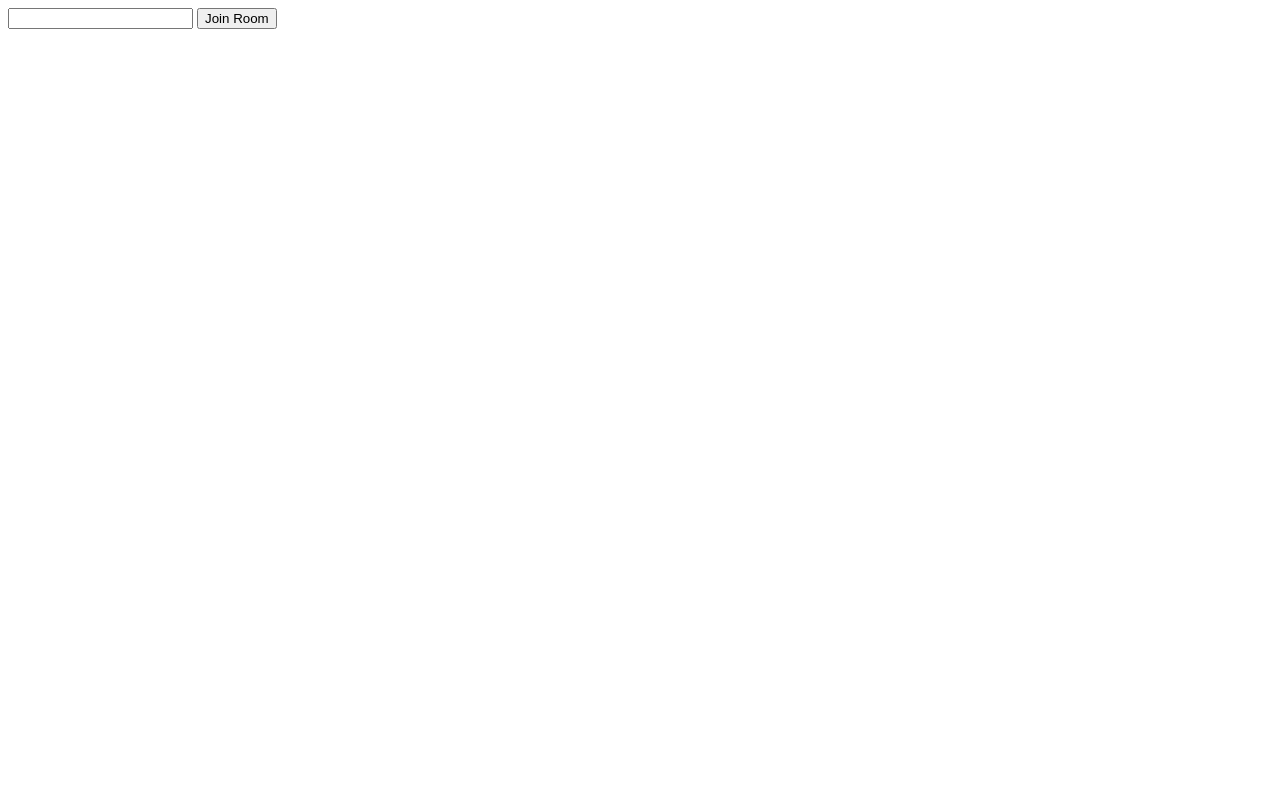
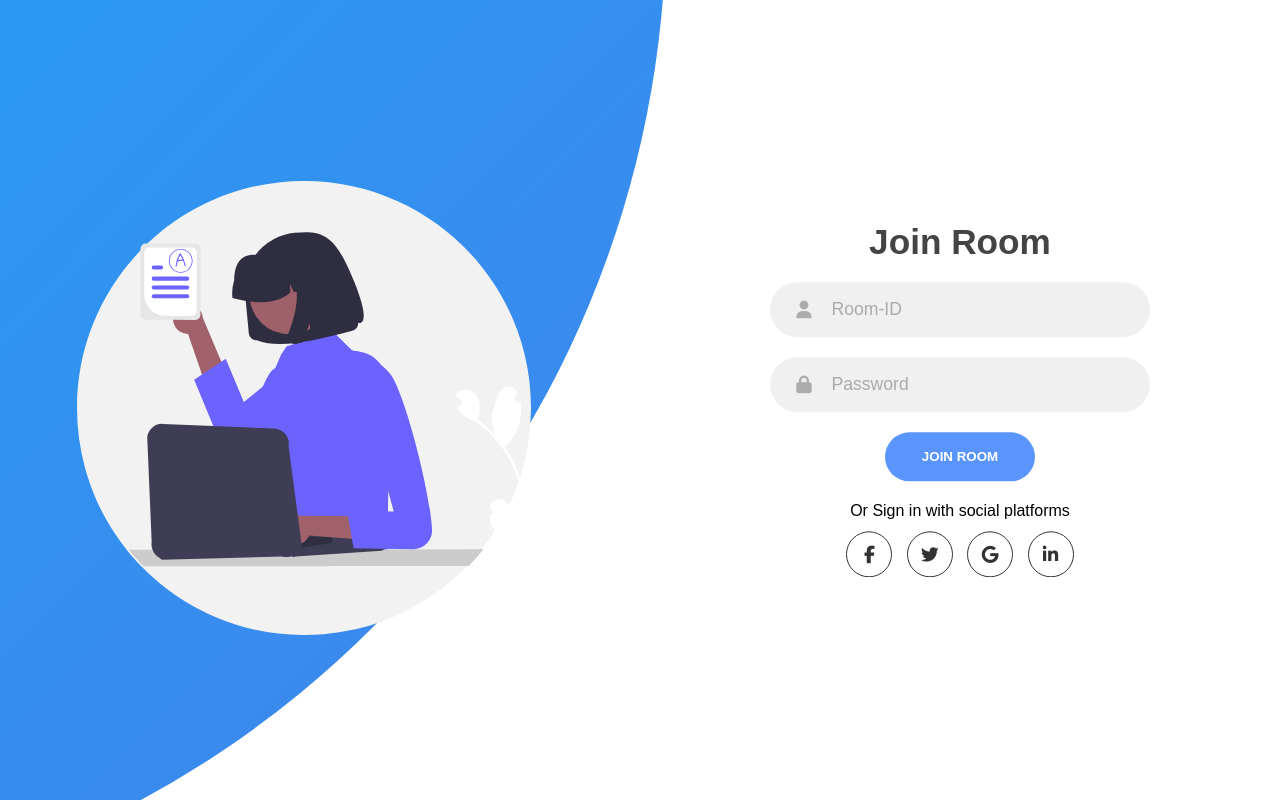
Before and after one commit to jayanthpotluri/GoLiveCode, a website: page index.html in a window 1280 px wide. Drawn offline with Linux system fonts and the light colour scheme.

Commit message:
Updated by shankar

```diff
--- a/index.css
+++ b/index.css
@@ -0,0 +1,282 @@
+#side{
+    font-family:Verdana, Geneva, Tahoma, sans-serif;
+    font-size: 20px;
+    position: absolute;
+    margin-left: 35%;
+    margin-top: -10%;
+}
+#side{
+    position: absolute;
+}
+#part1{
+    border: 2px solid black;
+    margin-top: 10vh;
+    margin-left: 20vw;
+    width: 60vw;
+    height: 80vh;
+}
+#part1 h1{
+    margin-left: 30%;
+}
+#part1 .marker1 .button1{
+    position: absolute;
+    margin-top: 3%;
+    margin-left: 22%;
+}
+#part1 .marker1 .button2{
+    position: absolute;
+    margin-top: 3%;
+   margin-left: 35%;
+}
+#part1 .marker2 .nav1{
+    position: absolute;
+    margin-top: 10%;
+    margin-left: 20%;
+}
+#part1 .marker2 .nav2{
+    position: absolute;
+    margin-top: 10%;
+    margin-left: 39%;
+}
+
+/*---------login page--------*/
+
+@import url("https://fonts.googleapis.com/css2?family=Poppins:wght@200;300;400;500;600;700;800&display=swap");
+
+* {
+  margin: 0;
+  padding: 0;
+  box-sizing: border-box;
+}
+
+body,
+input {
+  font-family: "Poppins", sans-serif;
+}
+
+.container {
+  position: relative;
+  width: 100%;
+  background-color: #fff;
+  min-height: 100vh;
+  overflow: hidden;
+}
+
+.forms-container {
+  position: absolute;
+  width: 100%;
+  height: 100%;
+  top: 0;
+  left: 0;
+}
+
+.signin-signup {
+  position: absolute;
+  top: 50%;
+  transform: translate(-50%, -50%);
+  left: 75%;
+  width: 50%;
+  transition: 1s 0.7s ease-in-out;
+  display: grid;
+  grid-template-columns: 1fr;
+  z-index: 5;
+}
+
+form {
+  display: flex;
+  align-items: center;
+  justify-content: center;
+  flex-direction: column;
+  padding: 0rem 5rem;
+  transition: all 0.2s 0.7s;
+  overflow: hidden;
+  grid-column: 1 / 2;
+  grid-row: 1 / 2;
+}
+
+form.sign-in-form {
+  z-index: 2;
+}
+
+.title {
+  font-size: 2.2rem;
+  color: #444;
+  margin-bottom: 10px;
+}
+
+.input-field {
+  max-width: 380px;
+  width: 100%;
+  background-color: #f0f0f0;
+  margin: 10px 0;
+  height: 55px;
+  border-radius: 55px;
+  display: grid;
+  grid-template-columns: 15% 85%;
+  padding: 0 0.4rem;
+  position: relative;
+}
+
+.input-field i {
+  text-align: center;
+  line-height: 55px;
+  color: #acacac;
+  transition: 0.5s;
+  font-size: 1.1rem;
+}
+
+.input-field input {
+  background: none;
+  outline: none;
+  border: none;
+  line-height: 1;
+  font-weight: 600;
+  font-size: 1.1rem;
+  color: #333;
+}
+
+.input-field input::placeholder {
+  color: #aaa;
+  font-weight: 500;
+}
+
+.social-text {
+  padding: 0.7rem 0;
+  font-size: 1rem;
+}
+
+.social-media {
+  display: flex;
+  justify-content: center;
+}
+
+.social-icon {
+  height: 46px;
+  width: 46px;
+  display: flex;
+  justify-content: center;
+  align-items: center;
+  margin: 0 0.45rem;
+  color: #333;
+  border-radius: 50%;
+  border: 1px solid #333;
+  text-decoration: none;
+  font-size: 1.1rem;
+  transition: 0.3s;
+}
+
+.social-icon:hover {
+  color: #4481eb;
+  border-color: #4481eb;
+}
+
+.btn {
+  width: 150px;
+  background-color: #5995fd;
+  border: none;
+  outline: none;
+  height: 49px;
+  border-radius: 49px;
+  color: #fff;
+  text-transform: uppercase;
+  font-weight: 600;
+  margin: 10px 0;
+  cursor: pointer;
+  transition: 0.5s;
+}
+
+.btn:hover {
+  background-color: #4d84e2;
+}
+.panels-container {
+  position: absolute;
+  height: 100%;
+  width: 100%;
+  top: 0;
+  left: 0;
+  display: grid;
+  grid-template-columns: repeat(2, 1fr);
+}
+
+.container:before {
+  content: "";
+  position: absolute;
+  height: 2000px;
+  width: 2000px;
+  top: -10%;
+  right: 48%;
+  transform: translateY(-50%);
+  background-image: linear-gradient(-45deg, #4481eb 0%, #04befe 100%);
+  transition: 1.8s ease-in-out;
+  border-radius: 50%;
+  z-index: 6;
+}
+
+.image {
+  width: 100%;
+  transition: transform 1.1s ease-in-out;
+  transition-delay: 0.4s;
+}
+
+.panel {
+  display: flex;
+  flex-direction: column;
+  align-items: flex-end;
+  justify-content: space-around;
+  text-align: center;
+  z-index: 6;
+}
+
+.left-panel {
+  pointer-events: all;
+  padding: 3rem 17% 2rem 12%;
+}
+
+.panel .content {
+  color: #fff;
+  transition: transform 0.9s ease-in-out;
+  transition-delay: 0.6s;
+}
+
+.panel h3 {
+  font-weight: 600;
+  line-height: 1;
+  font-size: 1.5rem;
+}
+
+.panel p {
+  font-size: 0.95rem;
+  padding: 0.7rem 0;
+}
+
+.btn.transparent {
+  margin: 0;
+  background: none;
+  border: 2px solid #fff;
+  width: 130px;
+  height: 41px;
+  font-weight: 600;
+  font-size: 0.8rem;
+}
+
+
+@media (max-width: 570px) {
+  form {
+    padding: 0 1.5rem;
+  }
+
+  .image {
+    display: none;
+  }
+  .panel .content {
+    padding: 0.5rem 1rem;
+  }
+  .container {
+    padding: 1.5rem;
+  }
+
+  .container:before {
+    bottom: 72%;
+    left: 50%;
+  }
+}
--- a/index.html
+++ b/index.html
@@ -1,18 +1,60 @@
 <!DOCTYPE html>
 <html lang="en">
   <head>
-    <meta charset="UTF-8">
-    <meta http-equiv="X-UA-Compatible" content="IE=edge">
-    <meta name="viewport" content="width=device-width, initial-scale=1.0">
+    <meta charset="UTF-8" />
+    <meta name="viewport" content="width=device-width, initial-scale=1.0" />
+    <script
+      src="https://kit.fontawesome.com/64d58efce2.js"
+      crossorigin="anonymous"
+    ></script>
+
+    <link rel="stylesheet" href="index.css">
     <title>GoLiveCode</title>
-    <link rel="stylesheet" href="index.css">
   </head>
   <body>
-    <form id="join-form">
-        <input type="text" name="invite_link" required/>
-        <input type="submit" value="Join Room"/>
+    <div class="container">
+      <div class="forms-container">
+        <div class="signin-signup">
+
+          <form action="#" class="sign-in-form" id="join-form">
+            <h2 class="title">Join Room</h2>
+            <div class="input-field">
+              <i class="fas fa-user"></i>
+              <input type="text" placeholder="Room-ID" name="invite_link" required/>
+            </div>
+            <div class="input-field">
+              <i class="fas fa-lock"></i>
+              <input type="password" placeholder="Password" />
+            </div>
+            <input type="submit" value="Join Room" class="btn solid" />
+            <p class="social-text">Or Sign in with social platforms</p>
+            <div class="social-media">
+              <a href="#" class="social-icon">
+                <i class="fab fa-facebook-f"></i>
+              </a>
+              <a href="#" class="social-icon">
+                <i class="fab fa-twitter"></i>
+              </a>
+              <a href="#" class="social-icon">
+                <i class="fab fa-google"></i>
+              </a>
+              <a href="#" class="social-icon">
+                <i class="fab fa-linkedin-in"></i>
+              </a>
+            </div>
           </form>
-</body>
+
+        </div>
+      </div>
+
+      <div class="panels-container">
+        <div class="panel left-panel">
+          <img src="img/teacher.svg" class="image" alt="" />
+        </div>
+      </div>
+    </div>
+
+    <script src="script.js"></script>
     <script>
       let form = document.getElementById('join-form')
 
@@ -22,4 +64,5 @@
           window.location = `lobby.html?room=${inviteCode}`
       })
   </script>
+  </body>
 </html>
```
Also changed, not shown: img/teacher.svg (added), img/todo.svg (added), main1.js (deleted). Lines whose indentation alone changed are shown as unchanged.
